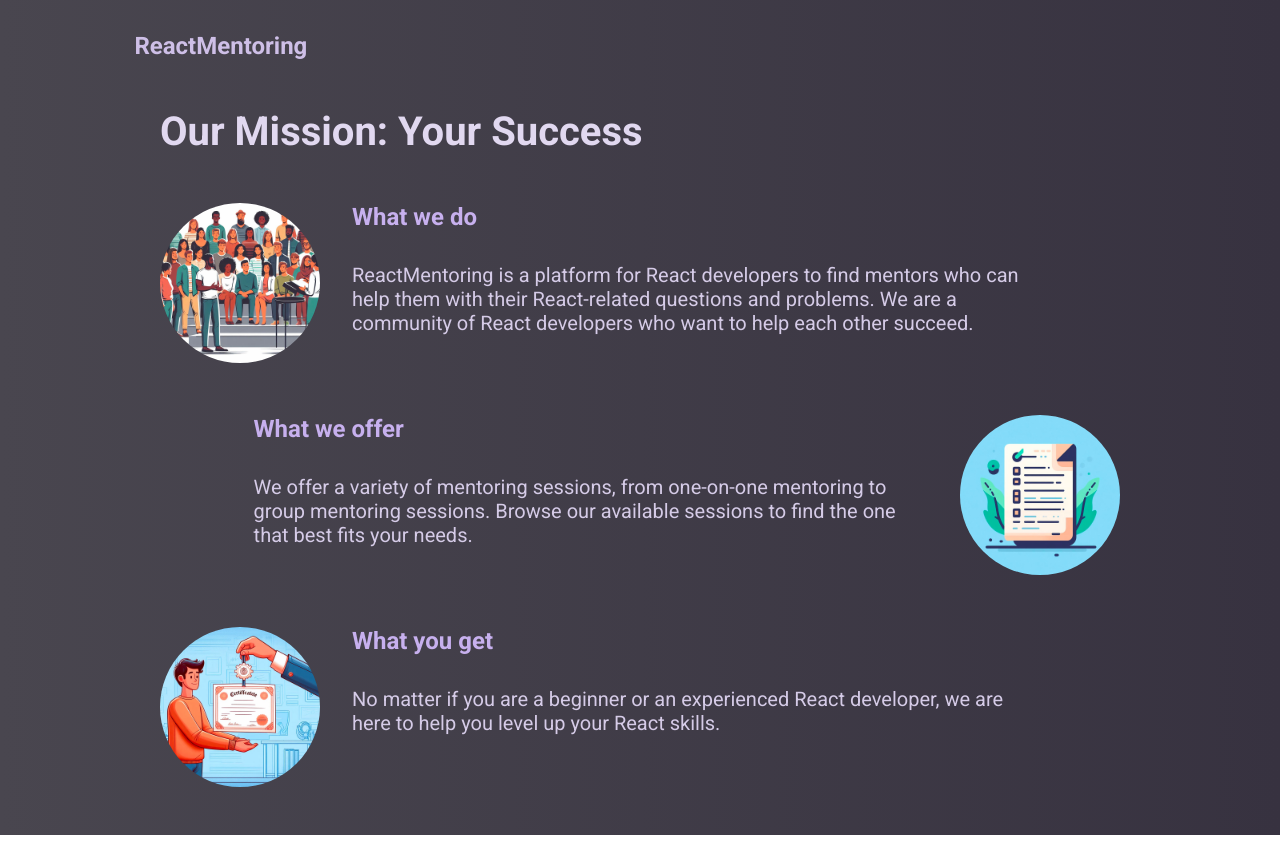
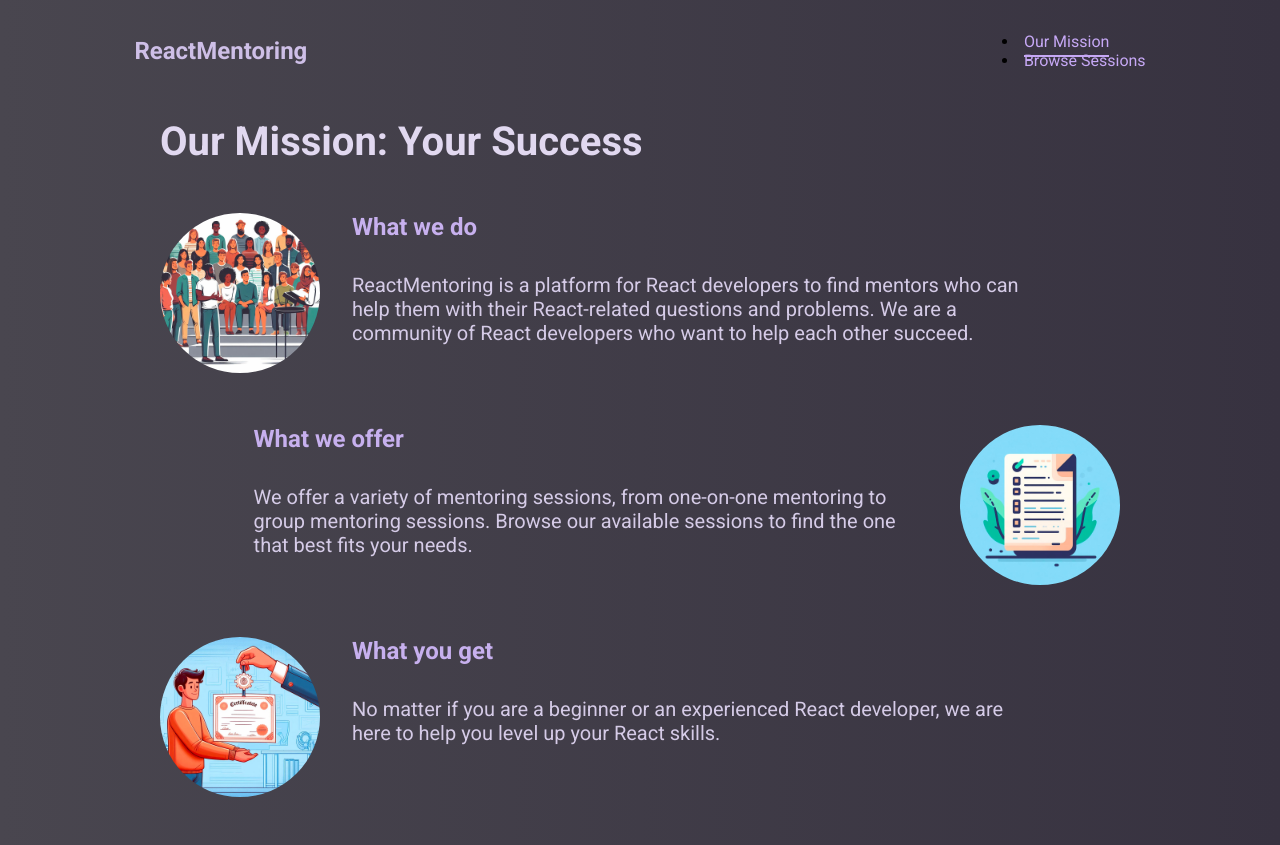
Before and after one commit to YuejiaoShi/book-a-session, a React (Vite) app: page / in a window 1280 px wide. Built offline with nearby package versions, Linux system fonts and the light colour scheme.

Commit message:
add two NavLink to navigate to '/' or '/sessions' pages

```diff
--- a/src/components/Navigation/Header.tsx
+++ b/src/components/Navigation/Header.tsx
@@ -1,8 +1,29 @@
+import { NavLink } from "react-router-dom";
+
 function Header() {
   return (
     <header id="main-header">
       <h1>ReactMentoring</h1>
-      <nav></nav>
+      <nav>
+        {" "}
+        <li>
+          <NavLink
+            to="/"
+            className={({ isActive }) => (isActive ? "active" : "")}
+            end
+          >
+            Our Mission
+          </NavLink>
+        </li>
+        <li>
+          <NavLink
+            to="/sessions"
+            className={({ isActive }) => (isActive ? "active" : "")}
+          >
+            Browse Sessions
+          </NavLink>
+        </li>
+      </nav>
     </header>
   );
 }
```
